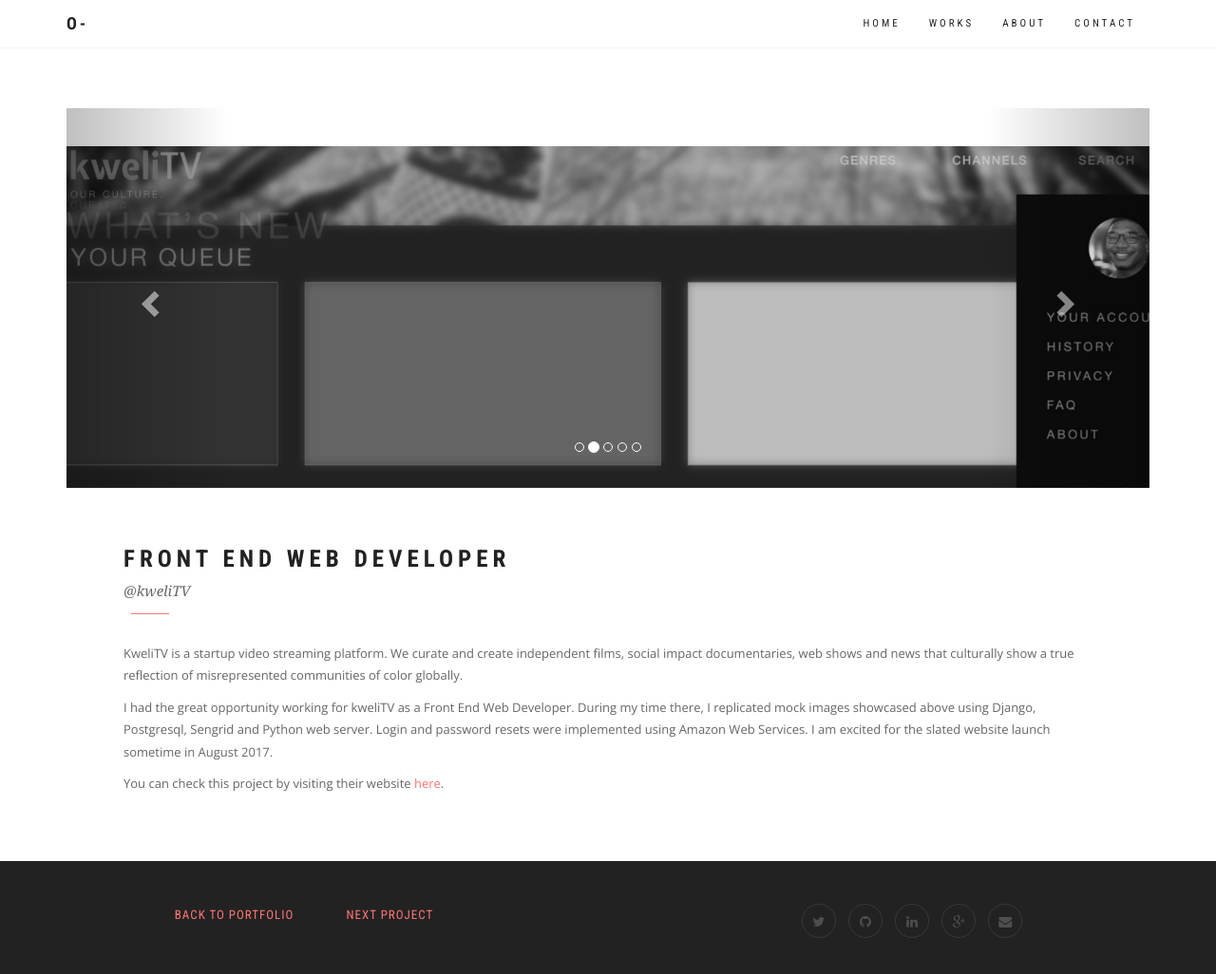
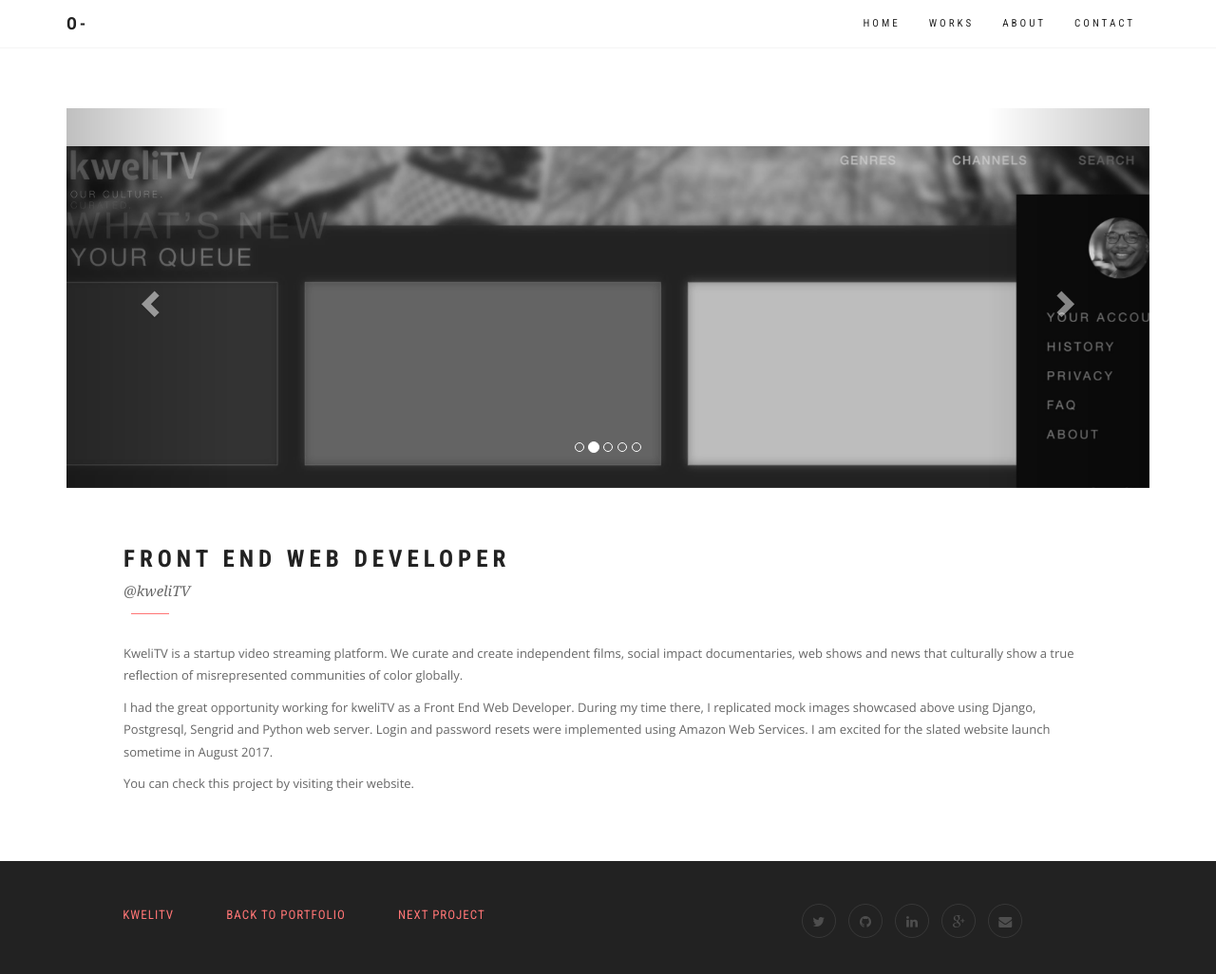
Before and after one commit to obittoh/obittoh.github.io, a plain HTML site: page kweli.html in a window 1280 px wide. Shown: the whole page at 95% size. Drawn offline with nearby package versions, Linux system fonts and the light colour scheme; a script that the page names is missing.

Commit message:
Added more links to footer

```diff
--- a/kweli.html
+++ b/kweli.html
@@ -163,7 +163,7 @@
 					 showcased above using Django, Postgresql, Sengrid and Python web server.
             Login and password resets were implemented using Amazon Web Services. I am excited for the slated website launch sometime in
 						 August 2017.  </p>
-				<p>You can check this project by visiting their website <a href="https://kweli.tv/#/join">here</a>.</p>
+				<p>You can check this project by visiting their website.</p>
 			</div>
 
 		</div>
@@ -179,6 +179,7 @@
 			<div class="row">
 			<div class="col-sm-6">
 					<div class="btn-list">
+					<a href="https://kweli.tv/#/join" class="btn btn-custom-11 target="_blank">kweliTV</a>
 					<a href="index.html#portfolio" class="btn btn-custom-12" target="_blank">Back to Portfolio</a>
 					<a href="logs.html" class="btn btn-custom-11 target="_blank">Next Project</a>
 
```
